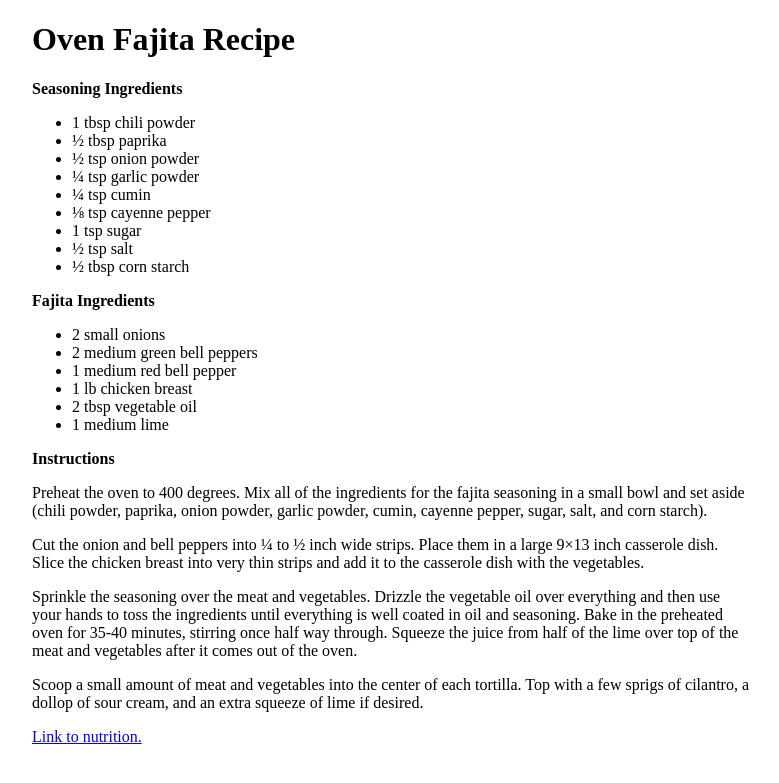
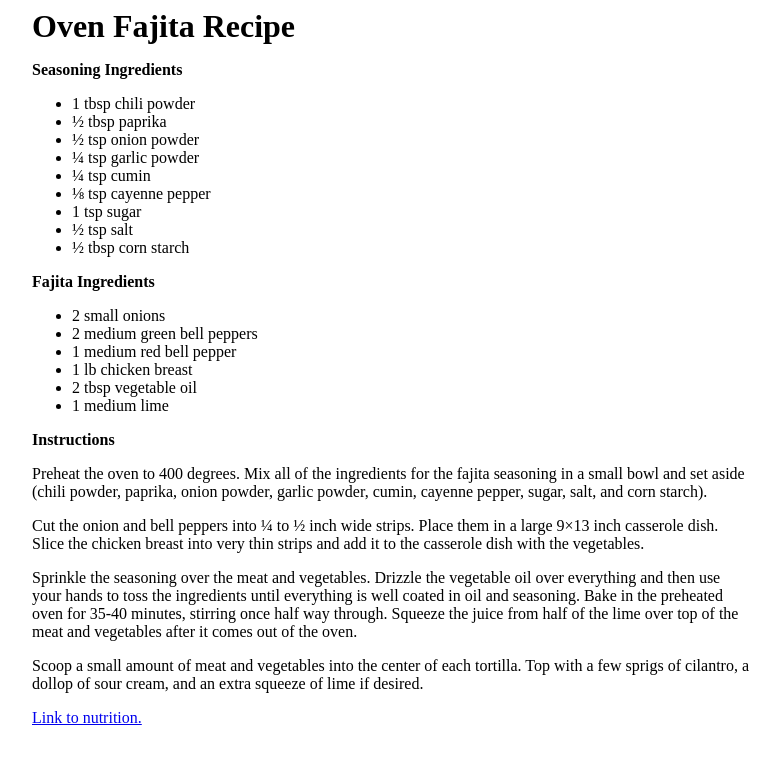
Before and after one commit to adamhammes/old-site, a Jekyll site: the page built from _posts/2015-01-07-oven-baked-fajitas.md, in a window 1280 px wide. Shown: the top 783 px of the page, without its empty margins (248-1027 px from the left). Built offline with Jekyll 4.4.1, drawn with Linux system fonts in a browser that asks for light colours.

Commit message:
Use element selector instead of id

```diff
--- a/assets/css/main.css
+++ b/assets/css/main.css
@@ -3,6 +3,6 @@
     margin: auto;
 }
 
-.entry #h1 {
+.entry h1 {
     margin: auto;
 }
```
